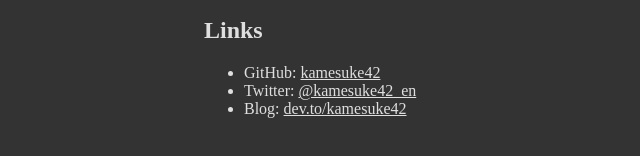
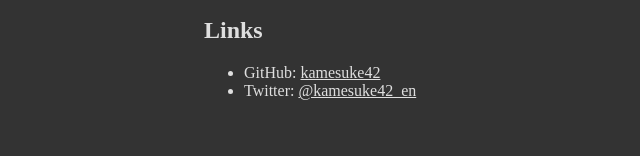
Before and after one commit to kamesuke42/kamesuke42.com, a plain HTML site: page index.html in a window 1280 px wide. Shown: the part 134-290 px from the top of the page, without its empty margins (76-716 px from the left). Drawn offline with Linux system fonts and the light colour scheme.

Commit message:
Delete blog url

```diff
--- a/index.html
+++ b/index.html
@@ -19,7 +19,6 @@
         <ul>
           <li>GitHub: <a href="https://github.com/kamesuke42" target="_blank">kamesuke42</a></li>
           <li>Twitter: <a href="https://twitter.com/@kamesuke42_en" target="_blank">@kamesuke42_en</a></li>
-          <li>Blog: <a href="https://dev.to/kamesuke42" target="_blank">dev.to/kamesuke42</a></li>
         </ul>
       </section>
     </main>
```
